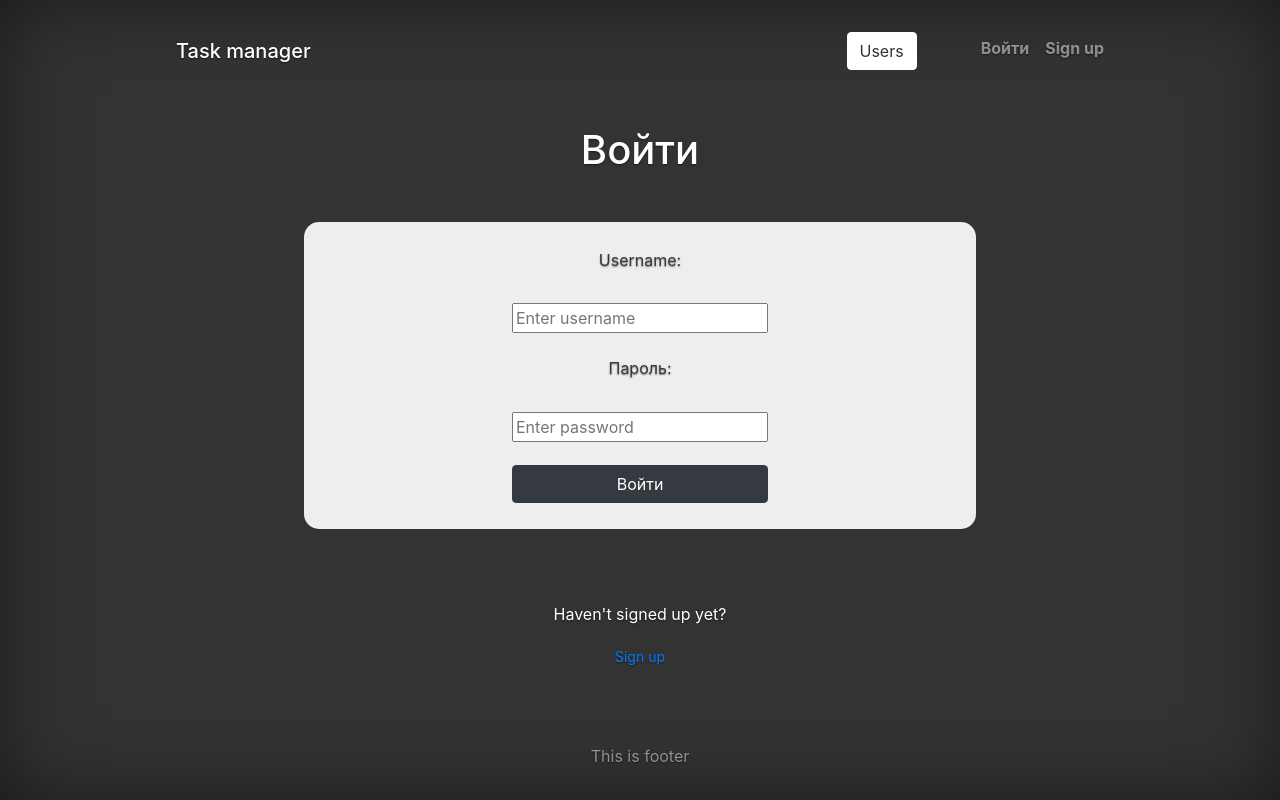
After one commit to sound-round/python-project-lvl4, a Django app: page /login/ in a window 1280 px wide. The commit adds this page. Run offline with Django 3.2, Linux system fonts and the light colour scheme; some libraries are stand-ins or nearby versions.

Commit message:
Add user authentication

```diff
--- a/task_manager/static/styles/main.css
+++ b/task_manager/static/styles/main.css
@@ -148,6 +148,19 @@
     border-radius: 15px;
   }
 
+  .body-login {
+    height: 40%;
+    display: -ms-flexbox;
+    display: grid;
+    -ms-flex-align: center;
+    align-items: center;
+    padding-top: 40px;
+    padding-bottom: 40px;
+    background-color: #eeeeee;
+    border-radius: 15px;
+  }
+
+
   .form-signin {
     width: 70%;
     max-width: 1000px;
--- /dev/null
+++ b/task_manager/templates/login_form.html
@@ -0,0 +1,24 @@
+{% extends 'main.html' %}
+{% load i18n %}
+
+{% block content %}
+
+<div>
+    <h1>{% translate "Log in" %}</h1>
+</div>
+
+<form class="body-login form-signin row justify-content-around text-dark" method="post">
+    {% csrf_token %}
+    <!-- {{ form.as_p }} -->
+    <label>{% translate "Username" %}:</label>
+    <input type='text' name='username' placeholder="{% translate 'Enter username' %}">
+    <label>{% translate "Password" %}:</label>
+    <input type='text' name='password' placeholder="{% translate 'Enter password' %}">
+    <input class="btn btn-dark" type="submit" value="{% translate 'Log in' %}">
+</form>
+<hr>
+<p>{% translate "Haven't signed up yet" %}?</p>
+<a class="btn-sm btn-link" href="{% url 'create-user' %}">{% translate "Sign up" %}</a>
+<hr>
+
+{% endblock content %}
--- a/task_manager/templates/navbar.html
+++ b/task_manager/templates/navbar.html
@@ -5,10 +5,17 @@
         <h3 class="masthead-brand m-3"><a class="navbar-brand" href='/'>{% translate "Task manager" %}</a></h3>
         <nav class="nav nav-masthead justify-content-center">
 
-        <a href="/users" class="btn btn-secondary m-3 mr-5 ">{% translate "Users" %}</a>
+        <a href="/users" class="btn btn-secondary m-3 mr-5">{% translate "Users" %}</a>
+        {% if request.user.is_authenticated %}
+        <h3 class="m-3 mr-5">{{ request.user}}</h3>
+        {% endif %}
         <div class='row m-3'>
-            <a class="nav-link" href="#">{% translate "Login" %}</a>
-            <a class="nav-link" href="/users/create/">{% translate "Sign up" %}</a>
+            {% if request.user.is_authenticated %}
+            <a class="nav-link" href="{% url 'user-logout' %}">{% translate "Log out" %}</a>
+            {% else %}
+            <a class="nav-link" href="{% url 'user-login' %}">{% translate "Log in" %}</a>
+            <a class="nav-link" href="{% url 'create-user' %}">{% translate "Sign up" %}</a>
+            {% endif %}
         </div>
         </nav>
     </div>
--- a/task_manager/urls.py
+++ b/task_manager/urls.py
@@ -20,5 +20,7 @@ from task_manager import views
 urlpatterns = [
     path('admin/', admin.site.urls),
     path('', views.index, name='index'),
-    path('users/', include('task_manager.users.urls'))
+    path('users/', include('task_manager.users.urls')),
+    path('login/', views.user_login, name='user-login'),
+    path('logout/', views.user_logout, name='user-logout'),
 ]
--- a/task_manager/views.py
+++ b/task_manager/views.py
@@ -1,5 +1,25 @@
-from django.shortcuts import render
+from django.shortcuts import render, redirect
+from django.contrib.auth import authenticate, login, logout
+from django.contrib import messages
 
 
 def index(request):
     return render(request, 'index.html')
+
+
+def user_login(request):
+    if request.method == "POST":
+        username = request.POST['username']
+        password = request.POST['password']
+        user = authenticate(request, username=username, password=password)
+        if user is not None:
+            login(request, user)
+            return redirect('index')
+        else:
+            messages.error(request, 'Wrong username or password.')
+    return render(request, 'login_form.html')
+
+
+def user_logout(request):
+    logout(request)
+    return redirect('index')
```
Also changed, not shown: task_manager/locale/ru/LC_MESSAGES/django.po, 1 other file.
